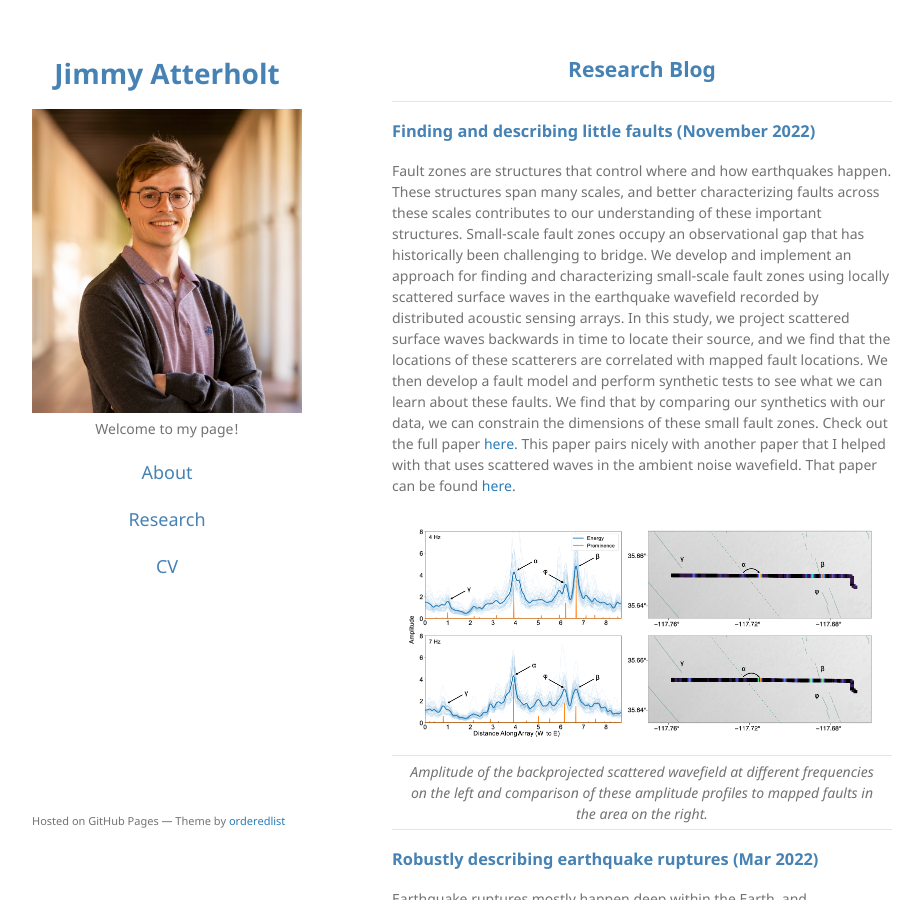
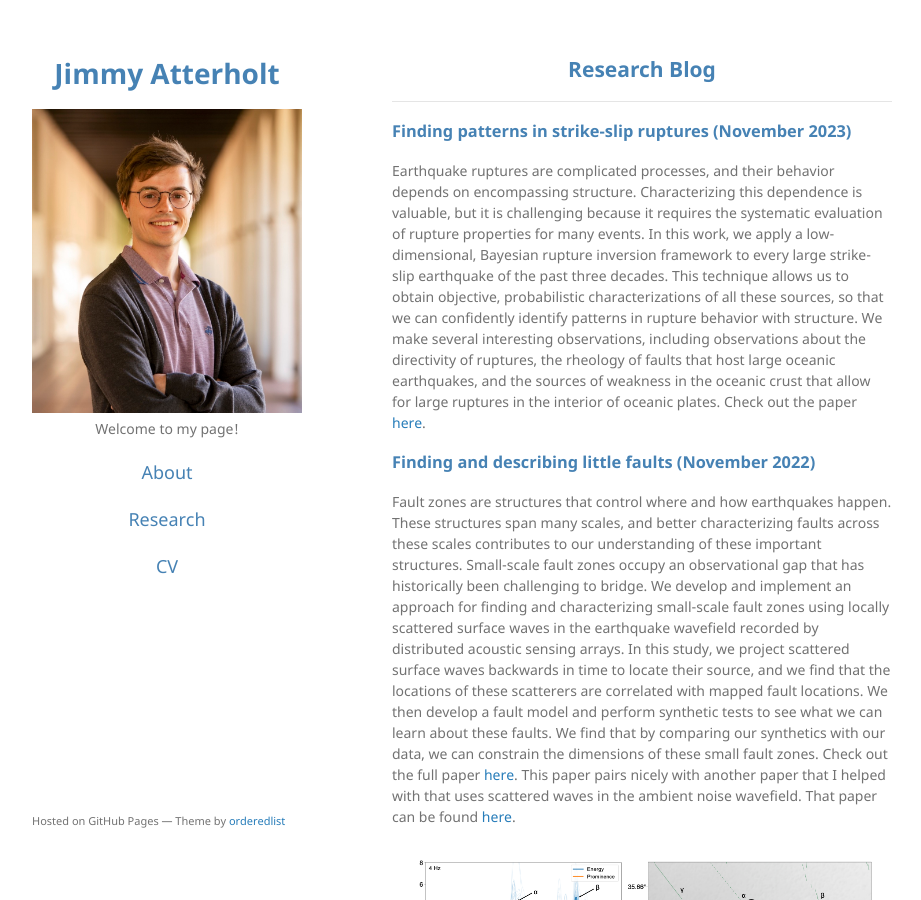
Before and after one commit to atterholt/atterholt.github.io, a Jekyll site: the page built from research.md, in a window 1280 px wide and 900 px high. Shown: the whole window, without its empty margins (178-1099 px from the left). Built offline with Jekyll 4.4.1, drawn with Linux system fonts in a browser that asks for light colours.

Commit message:
Update research.md

```diff
--- a/research.md
+++ b/research.md
@@ -7,6 +7,12 @@ layout: default
 </h2>
 
 * * *
+
+<h3 style="color:SteelBlue">
+  Finding patterns in strike-slip ruptures (November 2023)
+</h3>
+
+Earthquake ruptures are complicated processes, and their behavior depends on encompassing structure. Characterizing this dependence is valuable, but it is challenging because it requires the systematic evaluation of rupture properties for many events. In this work, we apply a low-dimensional, Bayesian rupture inversion framework to every large strike-slip earthquake of the past three decades. This technique allows us to obtain objective, probabilistic characterizations of all these sources, so that we can confidently identify patterns in rupture behavior with structure. We make several interesting observations, including observations about the directivity of ruptures, the rheology of faults that host large oceanic earthquakes, and the sources of weakness in the oceanic crust that allow for large ruptures in the interior of oceanic plates. Check out the paper [here](https://doi.org/10.1093/gji/ggad459).
 
 <h3 style="color:SteelBlue">
   Finding and describing little faults (November 2022)
```
